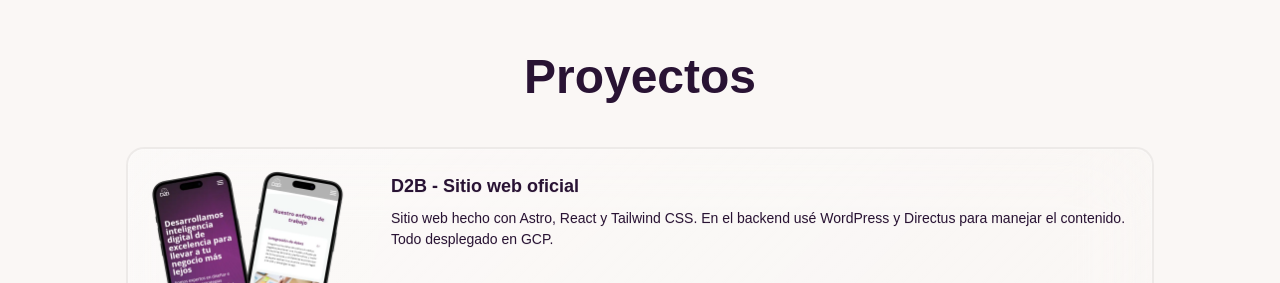
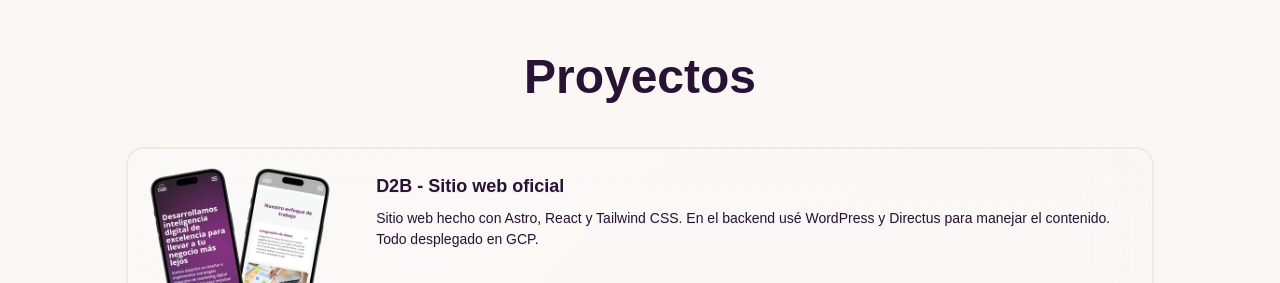
Before and after one commit to FabianMorag/fabian-morag-portfolio, an Astro site: page / in a window 1280 px wide. Shown: the part 4463-4746 px from the top of the page. Built offline with nearby package versions, Linux system fonts and the light colour scheme; Astro itself is replaced by a stand-in of ours; what @iconify/tailwind4, tailwindcss-animated would draw is missing.

Commit message:
fix: adjust image height in Projects section for better visual consistency

```diff
--- a/src/sections/Projects.astro
+++ b/src/sections/Projects.astro
@@ -10,7 +10,7 @@ import { PROJECTS } from '@/contants/projects.ts'
         PROJECTS.map(({ name, img, description, siteUrl, srcCodeUrl, mainBtn, secBtn }) => (
           <article class="glass card sm:card-side">
             <figure>
-              <img src={img} alt="Imagen de la aplicación" class="max-w-full max-h-72 object-contain" />
+              <img src={img} alt="Imagen de la aplicación" class="max-w-full max-h-64 object-contain" />
             </figure>
             <div class="card-body">
               <h3 class="card-title">{name}</h3>
```
